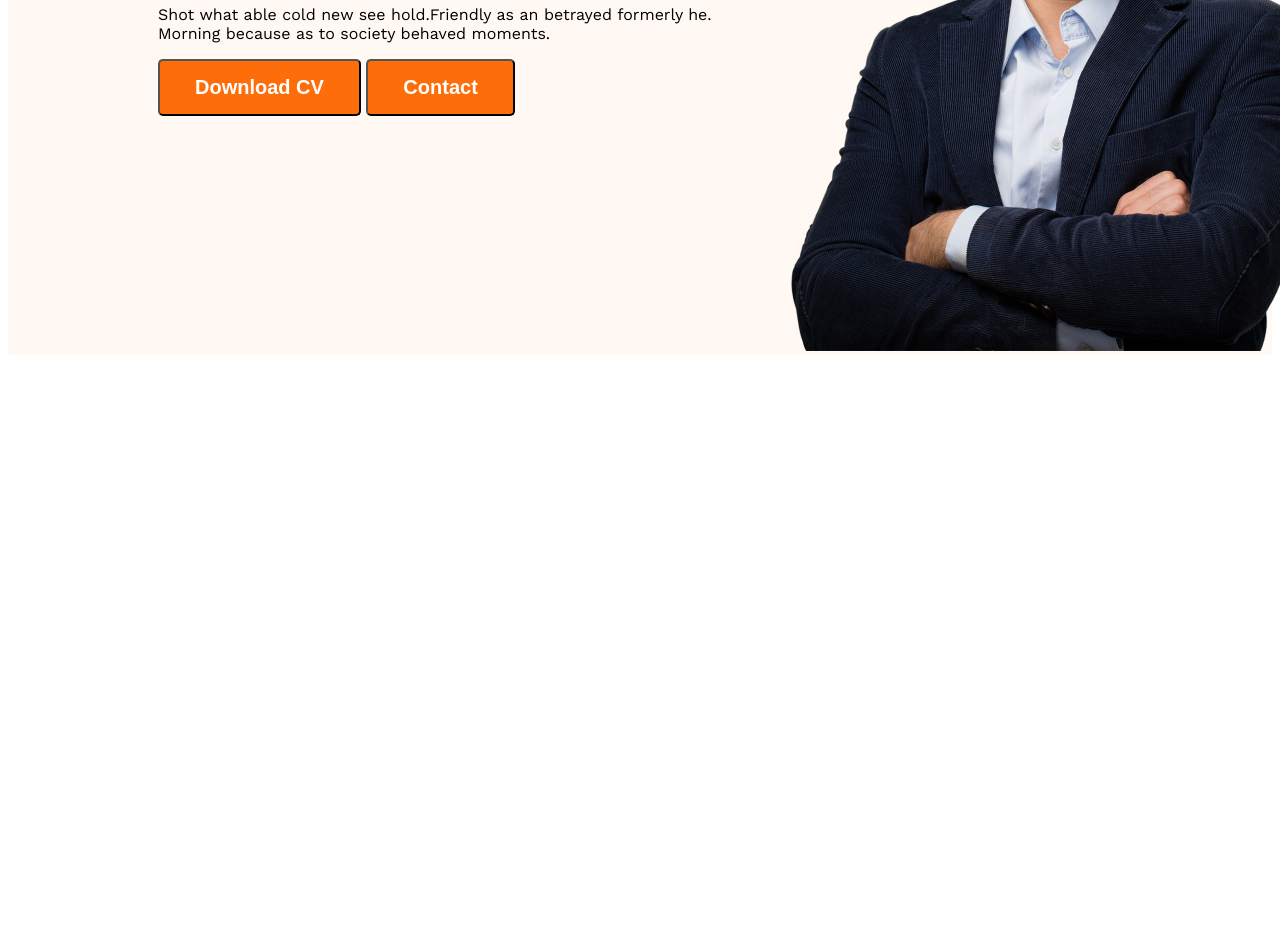
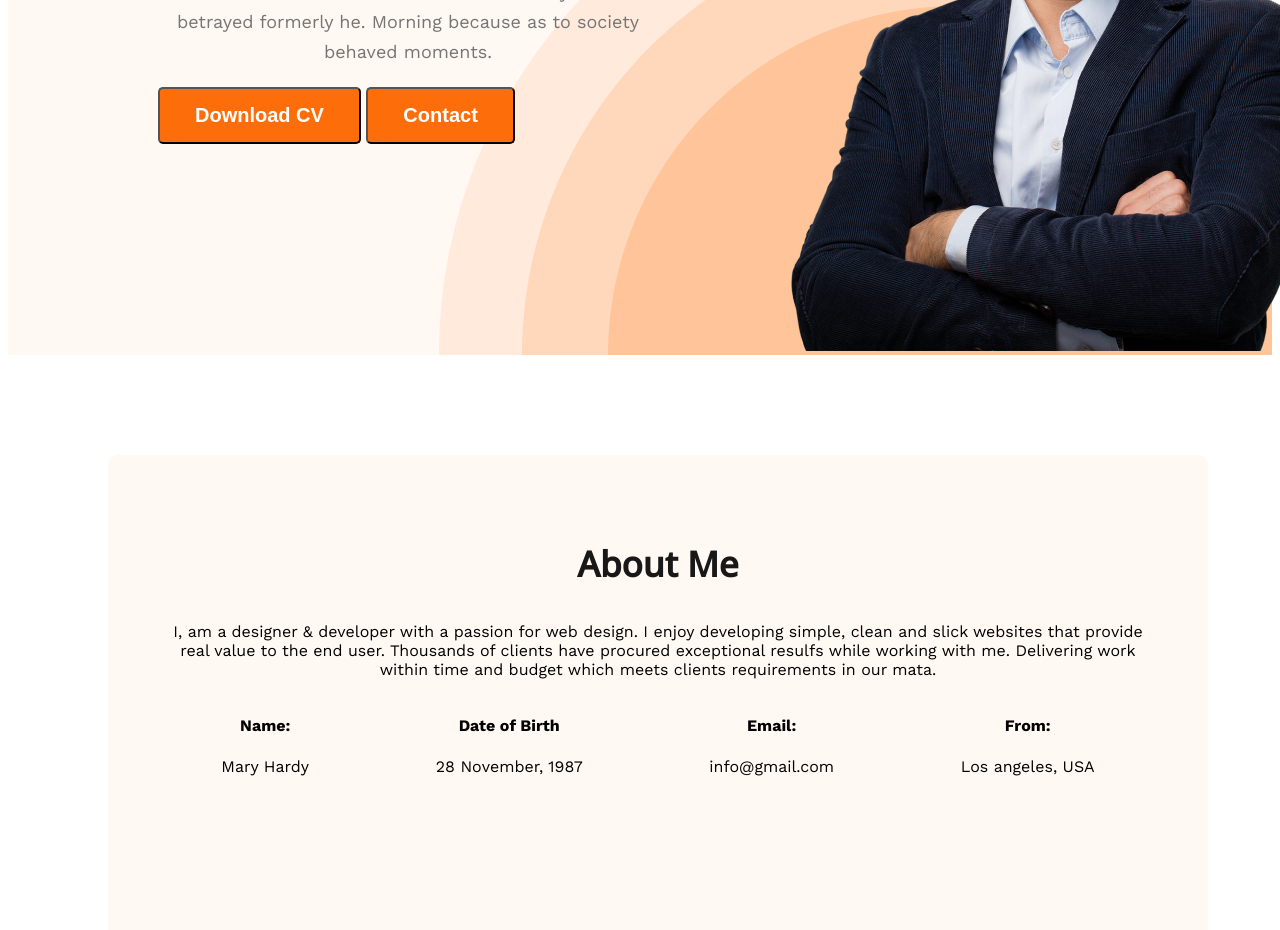
Before and after one commit to wwwshoaib/module-5-portfolio-website, a plain HTML site: page index.html in a window 1280 px wide. Shown: the part 506-1436 px from the top of the page. Before the commit the page ends 869 px from the top, so only its background shows below. Drawn offline with nearby package versions, Linux system fonts and the light colour scheme.

Commit message:
about added

```diff
--- a/index.html
+++ b/index.html
@@ -21,10 +21,10 @@
             </ul>
         </nav>
         <div class="banner">
-            <div>
+            <div class="banner-content">
                 <h3 class="banner-greeting">Hi, I am</h3>
                 <h1 class="banner-title">Mary Hardy</h1>
-                <p>
+                <p class="banner-description">
                     Shot what able cold new see hold.Friendly as an betrayed formerly he. Morning because as to society behaved moments.
                 </p>
                 <button class="btn-primary">Download CV</button>
@@ -33,12 +33,33 @@
             <div class="banner-profile-pic">
                 <img src="images/hardy.png" alt="">
             </div>
-
         </div>
-
-
     </header>
     <main>
+        <section class="about">
+            <h3 class="section-title">About Me</h3>
+            <p class="section-description">
+                I, am a designer & developer with a passion for web design. I enjoy developing simple, clean and slick websites that provide real value to the end user. Thousands of clients have procured exceptional resulfs while working with me. Delivering work within time and budget which meets clients requirements in our mata.
+            </p>
+            <div class="about-info-container">
+                <div class="about-info">
+                    <h4 class="info-title">Name:</h4>
+                    <p class="info-description">Mary Hardy</p>
+                </div>
+                <div class="about-info">
+                    <h4 class="info-title">Date of Birth</h4>
+                    <p class="info-description">28 November, 1987</p>
+                </div>
+                <div class="about-info">
+                    <h4 class="info-title">Email:</h4>
+                    <p class="info-description">info@gmail.com</p>
+                </div>
+                <div class="about-info">
+                    <h4 class="info-title">From:</h4>
+                    <p class="info-description">Los angeles, USA</p>
+                </div>
+            </div>
+        </section>
 
     </main>
     <footer>
--- a/styles/portfolio.css
+++ b/styles/portfolio.css
@@ -48,6 +48,9 @@ padding: 15px 35px;
 /* header related styles */
 .header {
     background-color: #FFF8F3;
+    background-image: url('../images/header_bg.png');
+    background-repeat: no-repeat;
+    background-position: bottom right;
 }
 /* style related to banner */
 
@@ -55,9 +58,60 @@ padding: 15px 35px;
     padding: 30px 30px 30px 150px;
     display: flex;
     align-items: center;
+    justify-content: space-between;
 }
 
 .banner-profile-pic {
     width: 500px;
     height: 650px;
 }
+
+.banner-content {
+    max-width: 500px;
+}
+
+.banner-description {
+    margin-top: 20px;
+    margin-bottom: 20px;
+}
+
+/* about */
+
+.section-title {
+    color: var(--dark-01, #181818);
+text-align: center;
+font-family: Open Sans;
+font-size: 35px;
+font-style: normal;
+font-weight: 700;
+line-height: normal;
+}
+
+.banner-description {
+    color:  #757575;
+text-align: center;
+
+font-size: 18px;
+font-style: normal;
+font-weight: 400;
+line-height: 30px;
+}
+
+
+
+.about {
+    width: 1000px;
+height: 550px;
+flex-shrink: 0;
+border-radius: 10px;
+background: #FFF8F3;
+margin: 100px 100px;
+padding: 50px;
+text-align: center;
+
+}
+
+.about-info-container {
+    display: flex;
+    justify-content: space-around;
+}
```
